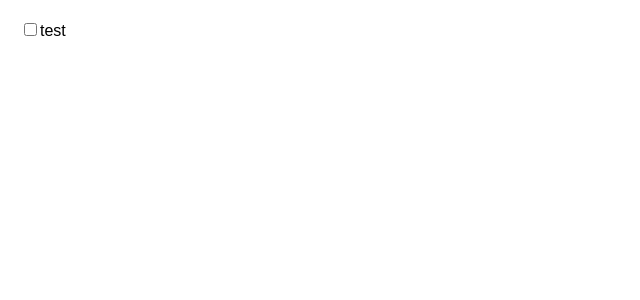
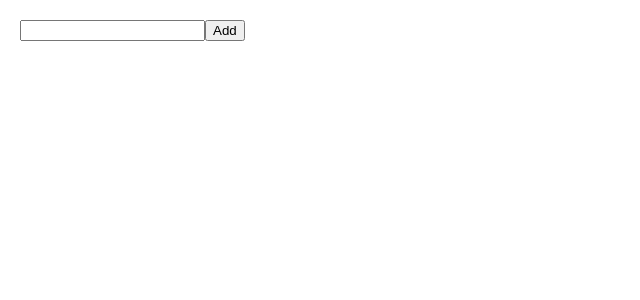
Before and after one commit to ovidiugiorgi/todo-react, a React (Create React App) app: page / in a window 1280 px wide. Shown: the top 300 px of the page, without its empty margins (0-640 px from the left). Built offline with nearby package versions, Linux system fonts and the light colour scheme.

Commit message:
Add basic features

```diff
--- a/src/App.js
+++ b/src/App.js
@@ -1,12 +1,30 @@
 import React, { Component } from 'react';
 import './App.css';
-import ToDoItem from './ToDoItem';
+import ToDoList from './ToDoList';
+import NewItem from './NewItem';
 
 class App extends Component {
+  constructor() {
+    super();
+
+    this.state = {
+      items: [],
+    };
+
+    this.handleAdd = this.handleAdd.bind(this);
+  }
+
+  handleAdd(value) {
+    this.setState({
+      items: this.state.items.concat([value]),
+    });
+  }
+
   render() {
     return (
       <div>
-        <ToDoItem text="test" />
+        <ToDoList items={this.state.items} />
+        <NewItem onAdd={this.handleAdd} />
       </div>
     )
   }
--- /dev/null
+++ b/src/NewItem.js
@@ -0,0 +1,34 @@
+import React, { Component } from 'react';
+
+class NewItem extends Component {
+  constructor({ onAdd }) {
+    super();
+
+    this.state = {
+      value: '',
+    };
+
+    this.handleChange = this.handleChange.bind(this);
+    this.handleClick = this.handleClick.bind(this);
+  }
+
+  handleChange(event) {
+    this.setState({value: event.target.value});
+  }
+
+  handleClick(event) {
+    this.props.onAdd(this.state.value);
+    this.setState({value: ''});
+  }
+
+  render() {
+    return (
+      <div className="newItem">
+        <input type="text" value={this.state.value} onChange={this.handleChange}></input>
+        <button onClick={this.handleClick}>Add</button>
+      </div>
+    );
+  }
+}
+
+export default NewItem;
--- a/src/ToDoItem.js
+++ b/src/ToDoItem.js
@@ -25,7 +25,7 @@ class ToDoItem extends Component {
         <input type="checkbox" value={this.state.isDone} onChange={this.handleChange}></input>
         <span className={isDoneClass}>{text}</span>
       </div>
-    )
+    );
   }
 }
 
--- /dev/null
+++ b/src/ToDoList.js
@@ -0,0 +1,29 @@
+import React, { Component } from 'react';
+import ToDoItem from './ToDoItem';
+
+class ToDoList extends Component {
+  constructor({ items }) {
+    super();
+  }
+
+  handleChange(event) {
+    this.setState({value: event.target.value});
+  }
+
+  handleClick(event) {
+    this.props.onAdd(this.state.value);
+    this.setState({value: ''});
+  }
+
+  render() {
+    let { items } = this.props;
+
+    return (
+      <div className="toDoList">
+        {items.map((item, index) => <ToDoItem key={index} text={item} />)}
+      </div>
+    );
+  }
+}
+
+export default ToDoList;
```
